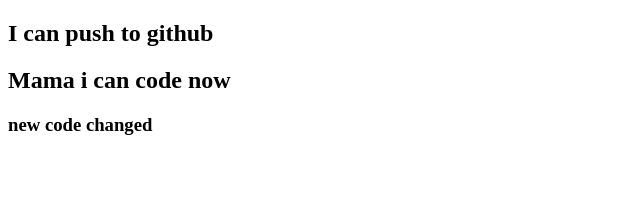
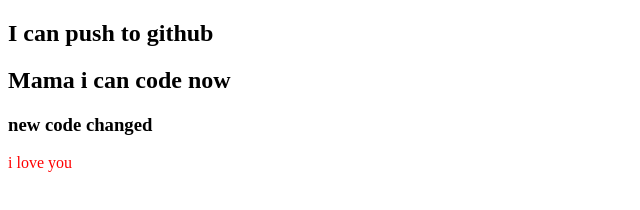
Before and after one commit to csskingrakib/my-second-repo, a plain HTML site: page index.html in a window 1280 px wide. Shown: the full height of the page, 0-640 px from the left. Drawn offline with Linux system fonts and the light colour scheme.

Commit message:
stylesheet added

```diff
--- a/index.html
+++ b/index.html
@@ -5,11 +5,12 @@
     <meta http-equiv="X-UA-Compatible" content="IE=edge">
     <meta name="viewport" content="width=device-width, initial-scale=1.0">
     <title>Document</title>
+    <link rel="stylesheet" href="style.css">
 </head>
 <body>
     <h2>I can push to github</h2>
     <h2>Mama i can code now </h2>
     <h3>new code changed</h3>
-
+    <p>i love you </p>
 </body>
 </html>
--- /dev/null
+++ b/style.css
@@ -0,0 +1,4 @@
+p{
+    color:red;
+
+}
```
